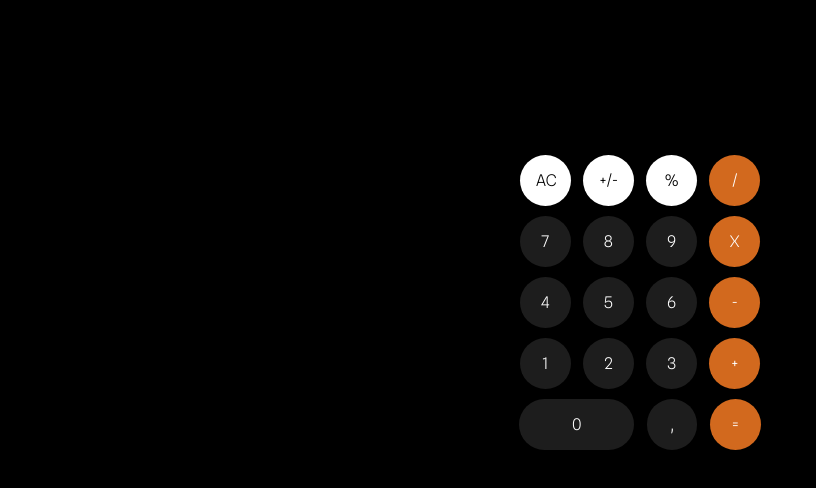
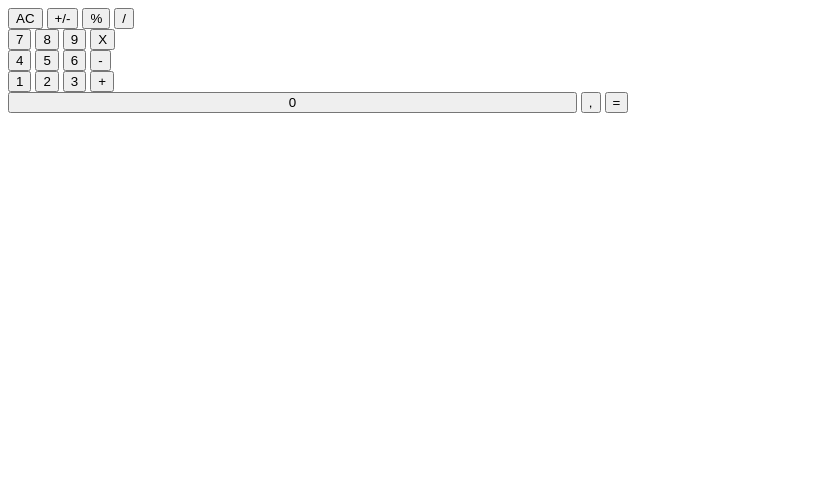
Before and after one commit to shilmiakbas/calculator, a plain HTML site: page index.html in a window 1280 px wide. Shown: the whole page, without its empty margins (0-816 px from the left). Drawn offline with Linux system fonts and the light colour scheme.

Commit message:
index düzenledi

```diff
--- a/index.html
+++ b/index.html
@@ -10,75 +10,6 @@
 <link rel="preconnect" href="https://fonts.googleapis.com">
 <link rel="preconnect" href="https://fonts.gstatic.com" crossorigin>
 <link href="https://fonts.googleapis.com/css2?family=Roboto+Mono:wght@400;700&family=Spline+Sans:wght@300&display=swap" rel="stylesheet">
-<style>
-    * {
-        margin: 0;
-        padding: 0;
-        box-sizing: border-box;
-        font-family: 'Roboto Mono', monospace;
-font-family: 'Spline Sans', sans-serif;
-    }
-
-    body {
-        background-color: black;
-
-
-    }
-
-    #container {
-   background-color: black;
-   height: 400px;
-   text-align: center;
-   width: 255px;
-   margin: 50px auto;
-    }
-
-    button {
-        margin: 5px 5px 5px;
-        padding: 16px;
-        border-radius: 50px;
-        border:black;
-        background-color: rgb(29, 29, 29);
-        color: white;
-        width: 50.52px;
-        transition-duration: 0.5s;
-        font-size: 100%;
-
-    }
-
-    button:hover{
-        cursor: pointer;
-        opacity: 0.7;
-
-        transition: 0.5s;
-
-    }
-
-    .btn-right {
-        background-color: chocolate;
-    }
-    .btn-right:active{
-        background-color: white;
-        color: chocolate;
-    }
-    .btn-top {
-        background-color: white;
-        color: black;
-    }
-
-    #result {
-    width: 100%;
-    font-size: 35px;
-    color: white;
-    text-align: right;
-    width: 95%;
-    height: 25%;
-    padding-top: 30px;
-}
-
-</style>
-
-
 
 
 <body>
```
